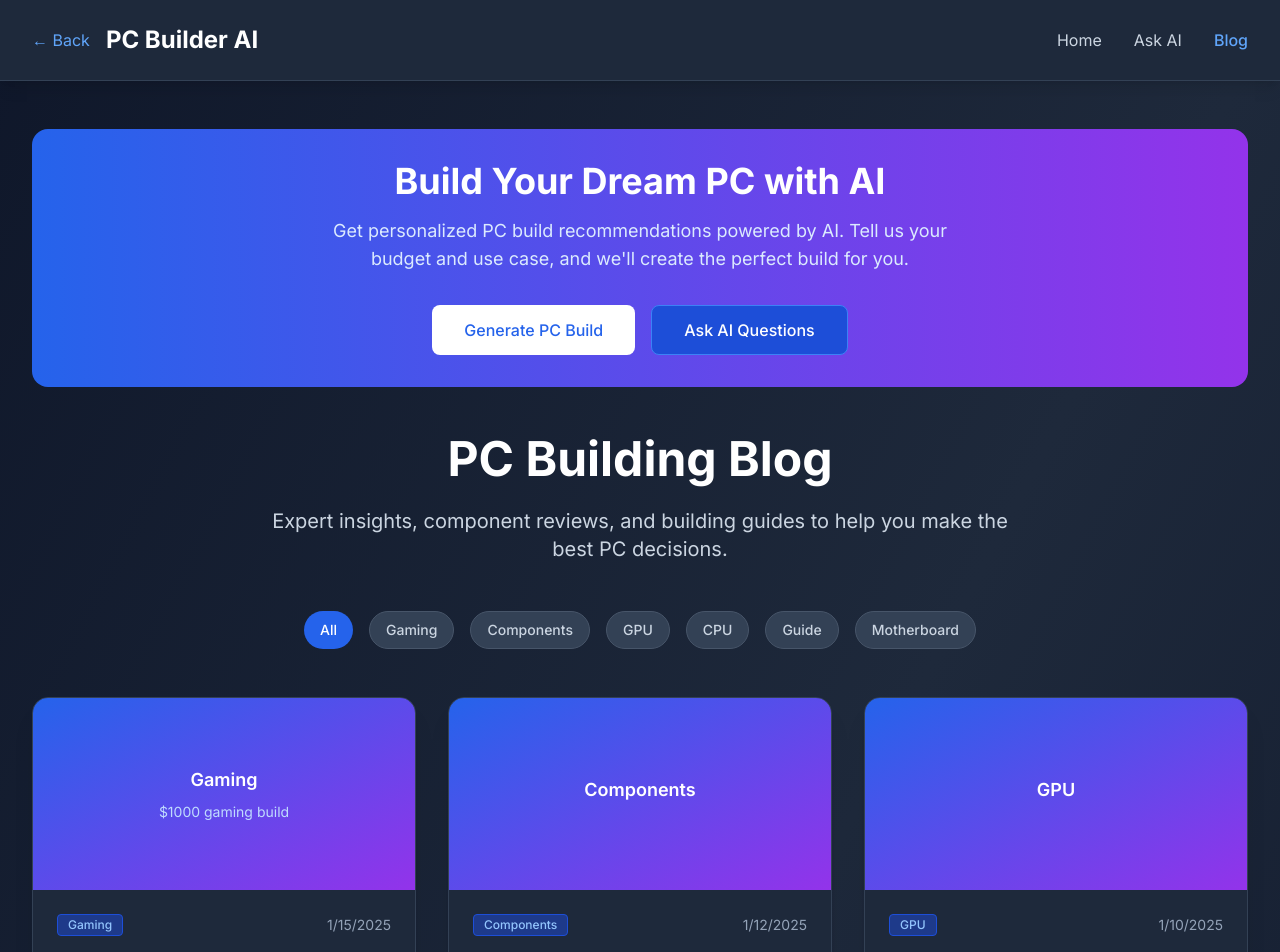
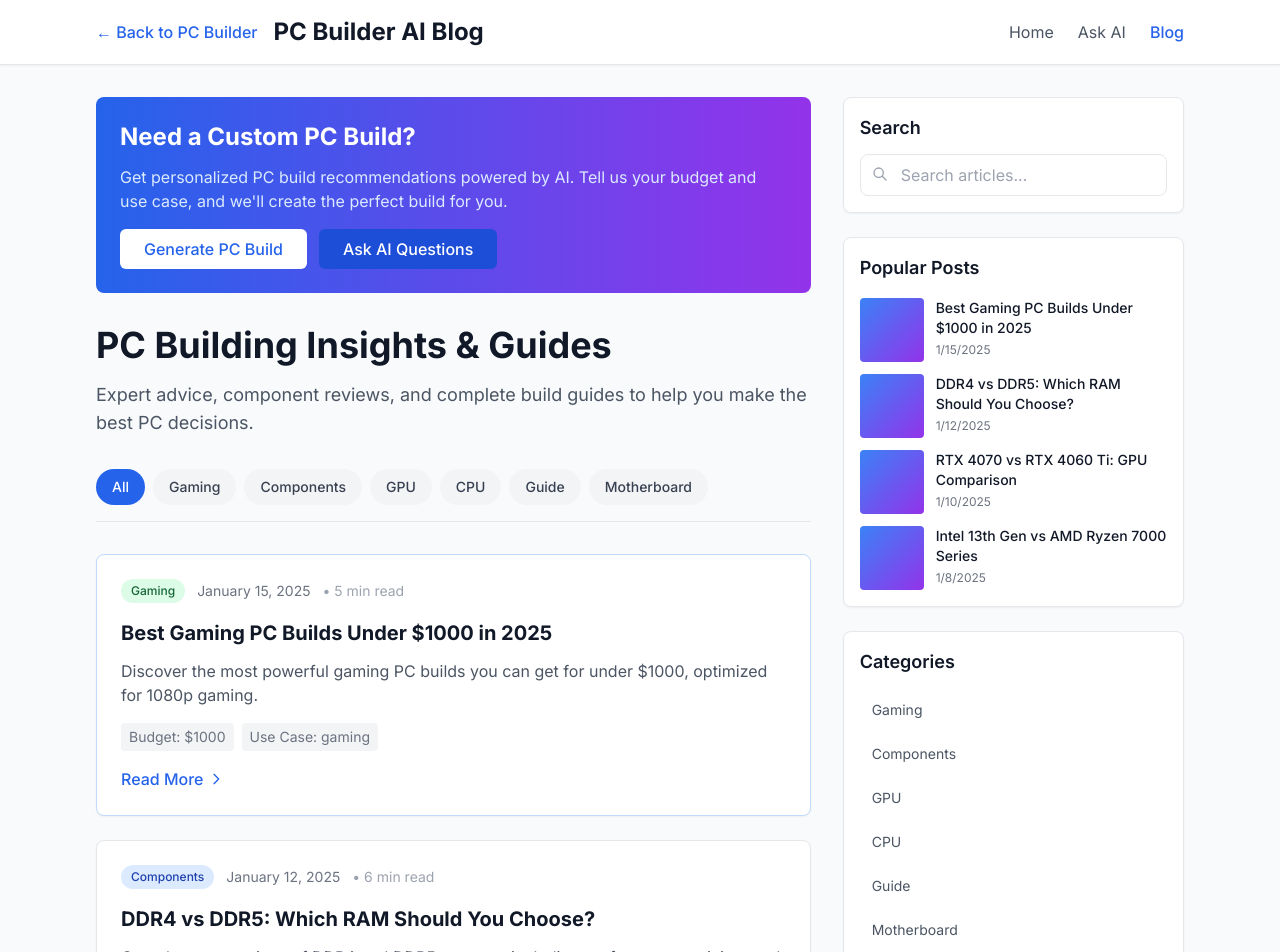
Before and after one commit to WZEfilter/PC-Builder-AI, a Next.js app in the folder frontend/: page /blog in a window 1280 px wide. Shown: the top 952 px of the page. Built offline with nearby package versions, Linux system fonts and the light colour scheme.

Commit message:
auto-commit for 34086cbd-7d4e-4410-aa67-85df1262e52e

```diff
--- a/frontend/src/app/blog/page.js
+++ b/frontend/src/app/blog/page.js
@@ -984,67 +984,70 @@ The remaining budget provides flexibility for peripherals or immediate upgrades,
   }
 
   return (
-    <div className="min-h-screen bg-gradient-to-br from-slate-900 via-slate-800 to-slate-900">
+    <div className="min-h-screen bg-slate-50">
       {/* Header */}
-      <header className="bg-slate-800 shadow-lg border-b border-slate-700">
-        <div className="max-w-7xl mx-auto px-4 sm:px-6 lg:px-8">
-          <div className="flex justify-between items-center py-6">
+      <header className="bg-white shadow-sm border-b">
+        <div className="max-w-6xl mx-auto px-4 sm:px-6 lg:px-8">
+          <div className="flex justify-between items-center py-4">
             <div className="flex items-center">
               <button
                 onClick={() => router.push('/')}
-                className="text-blue-400 hover:text-blue-300 mr-4"
+                className="text-blue-600 hover:text-blue-700 mr-4 font-medium"
               >
-                ← Back
+                ← Back to PC Builder
               </button>
-              <h1 className="text-2xl font-bold text-white">PC Builder AI</h1>
+              <h1 className="text-2xl font-bold text-gray-900">PC Builder AI Blog</h1>
             </div>
-            <nav className="hidden md:flex space-x-8">
-              <a href="/" className="text-slate-300 hover:text-white">Home</a>
-              <a href="/ask-ai" className="text-slate-300 hover:text-white">Ask AI</a>
-              <a href="/blog" className="text-blue-400 font-medium">Blog</a>
+            <nav className="hidden md:flex space-x-6">
+              <a href="/" className="text-gray-600 hover:text-gray-900">Home</a>
+              <a href="/ask-ai" className="text-gray-600 hover:text-gray-900">Ask AI</a>
+              <a href="/blog" className="text-blue-600 font-medium">Blog</a>
             </nav>
           </div>
         </div>
       </header>
 
       {/* Main Content */}
-      <main className="max-w-7xl mx-auto px-4 sm:px-6 lg:px-8 py-12">
+      <main className="max-w-6xl mx-auto px-4 sm:px-6 lg:px-8 py-8">
+        <div className="grid lg:grid-cols-3 gap-8">
+          {/* Main Content Area */}
+          <div className="lg:col-span-2">
             {/* Build Your Dream PC Section */}
-        <div className="bg-gradient-to-r from-blue-600 to-purple-600 rounded-2xl p-8 mb-12 text-white text-center">
-          <h2 className="text-3xl md:text-4xl font-bold mb-4">
-            Build Your Dream PC with AI
+            <div className="bg-gradient-to-r from-blue-600 to-purple-600 rounded-lg p-6 mb-8 text-white">
+              <h2 className="text-2xl font-bold mb-3">
+                Need a Custom PC Build?
               </h2>
-          <p className="text-blue-100 mb-8 text-lg max-w-2xl mx-auto">
+              <p className="text-blue-100 mb-4">
                 Get personalized PC build recommendations powered by AI. Tell us your budget and use case, and we'll create the perfect build for you.
               </p>
-          <div className="flex flex-col sm:flex-row gap-4 justify-center">
+              <div className="flex flex-col sm:flex-row gap-3">
                 <button
                   onClick={() => router.push('/')}
-              className="bg-white text-blue-600 px-8 py-3 rounded-lg hover:bg-gray-100 transition-colors font-medium"
+                  className="bg-white text-blue-600 px-6 py-2 rounded-md hover:bg-gray-50 transition-colors font-medium"
                 >
                   Generate PC Build
                 </button>
                 <button
                   onClick={() => router.push('/ask-ai')}
-              className="bg-blue-700 text-white px-8 py-3 rounded-lg hover:bg-blue-800 transition-colors font-medium border border-blue-500"
+                  className="bg-blue-700 text-white px-6 py-2 rounded-md hover:bg-blue-800 transition-colors font-medium"
                 >
                   Ask AI Questions
                 </button>
               </div>
             </div>
 
-        {/* Hero Section */}
-        <div className="text-center mb-12">
-          <h1 className="text-4xl md:text-5xl font-bold text-white mb-6">
-            PC Building Blog
+            {/* Blog Header */}
+            <div className="mb-8">
+              <h1 className="text-4xl font-bold text-gray-900 mb-4">
+                PC Building Insights & Guides
               </h1>
-          <p className="text-xl text-slate-300 max-w-3xl mx-auto">
-            Expert insights, component reviews, and building guides to help you make the best PC decisions.
+              <p className="text-lg text-gray-600">
+                Expert advice, component reviews, and complete build guides to help you make the best PC decisions.
               </p>
             </div>
 
             {/* Category Filter */}
-        <div className="flex flex-wrap justify-center gap-4 mb-12">
+            <div className="flex flex-wrap gap-2 mb-8 pb-4 border-b">
               {categories.map((category) => (
                 <button
                   key={category}
@@ -1052,7 +1055,7 @@ The remaining budget provides flexibility for peripherals or immediate upgrades,
                   className={`px-4 py-2 rounded-full text-sm font-medium transition-colors ${
                     category === selectedCategory
                       ? "bg-blue-600 text-white"
-                  : "bg-slate-700 text-slate-300 hover:bg-slate-600 border border-slate-600"
+                      : "bg-gray-100 text-gray-700 hover:bg-gray-200"
                   }`}
                 >
                   {category}
@@ -1060,75 +1063,158 @@ The remaining budget provides flexibility for peripherals or immediate upgrades,
               ))}
             </div>
 
-        {/* Blog Posts Grid */}
-        <div className="grid md:grid-cols-2 lg:grid-cols-3 gap-8">
-          {filteredPosts.map((post) => (
-            <article key={post.id} className="bg-slate-800 rounded-2xl shadow-xl overflow-hidden hover:shadow-2xl transition-shadow border border-slate-700">
-              <div className="h-48 bg-gradient-to-br from-blue-600 to-purple-600 flex items-center justify-center">
-                <div className="text-center">
-                  <div className="text-white font-semibold text-lg mb-2">{post.category}</div>
+            {/* Blog Posts */}
+            <div className="space-y-6">
+              {filteredPosts.map((post, index) => (
+                <article key={post.id} className={`bg-white rounded-lg shadow-sm border hover:shadow-md transition-shadow ${index === 0 ? 'border-blue-200' : ''}`}>
+                  <div className="p-6">
+                    <div className="flex items-center mb-4">
+                      <span className={`text-xs font-medium px-2.5 py-1 rounded-full ${
+                        post.category === 'Gaming' ? 'bg-green-100 text-green-800' :
+                        post.category === 'Components' ? 'bg-blue-100 text-blue-800' :
+                        post.category === 'GPU' ? 'bg-purple-100 text-purple-800' :
+                        post.category === 'CPU' ? 'bg-red-100 text-red-800' :
+                        post.category === 'Guide' ? 'bg-orange-100 text-orange-800' :
+                        'bg-gray-100 text-gray-800'
+                      }`}>
+                        {post.category}
+                      </span>
+                      <span className="text-gray-500 text-sm ml-3">
+                        {new Date(post.date).toLocaleDateString('en-US', {
+                          year: 'numeric',
+                          month: 'long',
+                          day: 'numeric'
+                        })}
+                      </span>
+                      <span className="text-gray-400 text-sm ml-3">
+                        • {Math.ceil(post.content.length / 1000)} min read
+                      </span>
+                    </div>
+
+                    <h2 className="text-xl font-bold text-gray-900 mb-3 hover:text-blue-600 cursor-pointer">
+                      {post.title}
+                    </h2>
+
+                    <p className="text-gray-600 mb-4 line-clamp-3">
+                      {post.excerpt}
+                    </p>
+
                     {post.type === 'build' && (
-                    <div className="text-blue-200 text-sm">
-                      ${post.budget} {post.use_case} build
+                      <div className="flex items-center mb-4 text-sm text-gray-500">
+                        <span className="bg-gray-100 px-2 py-1 rounded mr-2">
+                          Budget: ${post.budget}
+                        </span>
+                        <span className="bg-gray-100 px-2 py-1 rounded">
+                          Use Case: {post.use_case}
+                        </span>
                       </div>
                     )}
-                </div>
-              </div>
-              <div className="p-6">
-                <div className="flex items-center mb-3">
-                  <span className="bg-blue-900 text-blue-300 text-xs font-medium px-2.5 py-0.5 rounded border border-blue-700">
-                    {post.category}
-                  </span>
-                  <span className="text-slate-400 text-sm ml-auto">
-                    {new Date(post.date).toLocaleDateString()}
-                  </span>
-                </div>
-                <h2 className="text-xl font-bold text-white mb-3 line-clamp-2">
-                  {post.title}
-                </h2>
-                <p className="text-slate-300 mb-4 line-clamp-3">
-                  {post.excerpt}
-                </p>
+
                     <button
                       onClick={() => showBlogPost(post)}
-                  className="text-blue-400 hover:text-blue-300 font-medium text-sm"
+                      className="inline-flex items-center text-blue-600 hover:text-blue-700 font-medium"
                     >
-                  Read More →
+                      Read More
+                      <svg className="w-4 h-4 ml-1" fill="none" stroke="currentColor" viewBox="0 0 24 24">
+                        <path strokeLinecap="round" strokeLinejoin="round" strokeWidth={2} d="M9 5l7 7-7 7" />
+                      </svg>
                     </button>
                   </div>
                 </article>
               ))}
             </div>
+          </div>
 
-        {/* Newsletter Signup */}
-        <div className="mt-20 bg-gradient-to-r from-blue-600 to-purple-600 rounded-2xl p-8 text-white text-center">
-          <h2 className="text-2xl font-bold mb-4">Stay Updated</h2>
-          <p className="text-blue-100 mb-6">
-            Get the latest PC building tips and component recommendations delivered to your inbox.
+          {/* Sidebar */}
+          <div className="lg:col-span-1">
+            <div className="sticky top-8 space-y-6">
+              {/* Search */}
+              <div className="bg-white rounded-lg shadow-sm border p-4">
+                <h3 className="text-lg font-semibold text-gray-900 mb-3">Search</h3>
+                <div className="relative">
+                  <input
+                    type="text"
+                    placeholder="Search articles..."
+                    className="w-full px-4 py-2 border rounded-lg focus:outline-none focus:ring-2 focus:ring-blue-500 pl-10"
+                  />
+                  <svg className="w-4 h-4 text-gray-400 absolute left-3 top-3" fill="none" stroke="currentColor" viewBox="0 0 24 24">
+                    <path strokeLinecap="round" strokeLinejoin="round" strokeWidth={2} d="M21 21l-6-6m2-5a7 7 0 11-14 0 7 7 0 0114 0z" />
+                  </svg>
+                </div>
+              </div>
+
+              {/* Popular Posts */}
+              <div className="bg-white rounded-lg shadow-sm border p-4">
+                <h3 className="text-lg font-semibold text-gray-900 mb-4">Popular Posts</h3>
+                <div className="space-y-3">
+                  {filteredPosts.slice(0, 4).map((post) => (
+                    <div key={post.id} className="flex items-start space-x-3">
+                      <div className="w-16 h-16 bg-gradient-to-br from-blue-500 to-purple-600 rounded flex-shrink-0"></div>
+                      <div>
+                        <h4 className="text-sm font-medium text-gray-900 line-clamp-2 hover:text-blue-600 cursor-pointer">
+                          {post.title}
+                        </h4>
+                        <p className="text-xs text-gray-500 mt-1">
+                          {new Date(post.date).toLocaleDateString()}
+                        </p>
+                      </div>
+                    </div>
+                  ))}
+                </div>
+              </div>
+
+              {/* Categories */}
+              <div className="bg-white rounded-lg shadow-sm border p-4">
+                <h3 className="text-lg font-semibold text-gray-900 mb-4">Categories</h3>
+                <div className="space-y-2">
+                  {categories.filter(cat => cat !== 'All').map((category) => (
+                    <button
+                      key={category}
+                      onClick={() => setSelectedCategory(category)}
+                      className={`w-full text-left px-3 py-2 rounded text-sm transition-colors ${
+                        category === selectedCategory
+                          ? "bg-blue-100 text-blue-700"
+                          : "text-gray-600 hover:bg-gray-50"
+                      }`}
+                    >
+                      {category}
+                    </button>
+                  ))}
+                </div>
+              </div>
+
+              {/* Newsletter */}
+              <div className="bg-gradient-to-br from-blue-600 to-purple-600 rounded-lg p-6 text-white">
+                <h3 className="text-lg font-semibold mb-3">Stay Updated</h3>
+                <p className="text-blue-100 text-sm mb-4">
+                  Get the latest PC building tips and reviews delivered to your inbox.
                 </p>
                 {isSubscribed ? (
-            <div className="text-green-300 font-medium">
+                  <div className="text-green-200 font-medium text-sm">
                     ✓ Thank you for subscribing!
                   </div>
                 ) : (
-            <form onSubmit={handleSubscribe} className="flex max-w-md mx-auto">
+                  <form onSubmit={handleSubscribe} className="space-y-3">
                     <input
                       type="email"
                       value={email}
                       onChange={(e) => setEmail(e.target.value)}
                       placeholder="Enter your email"
-                className="flex-1 px-4 py-3 rounded-l-lg text-gray-900 focus:outline-none focus:ring-2 focus:ring-blue-300"
+                      className="w-full px-3 py-2 rounded text-gray-900 text-sm focus:outline-none focus:ring-2 focus:ring-blue-300"
                       required
                     />
                     <button
                       type="submit"
-                className="bg-blue-700 text-white px-6 py-3 rounded-r-lg hover:bg-blue-800 transition-colors"
+                      className="w-full bg-blue-700 text-white py-2 rounded hover:bg-blue-800 transition-colors text-sm font-medium"
                     >
                       Subscribe
                     </button>
                   </form>
                 )}
               </div>
+            </div>
+          </div>
+        </div>
       </main>
     </div>
   )
```
Lines whose indentation alone changed are shown as unchanged.
